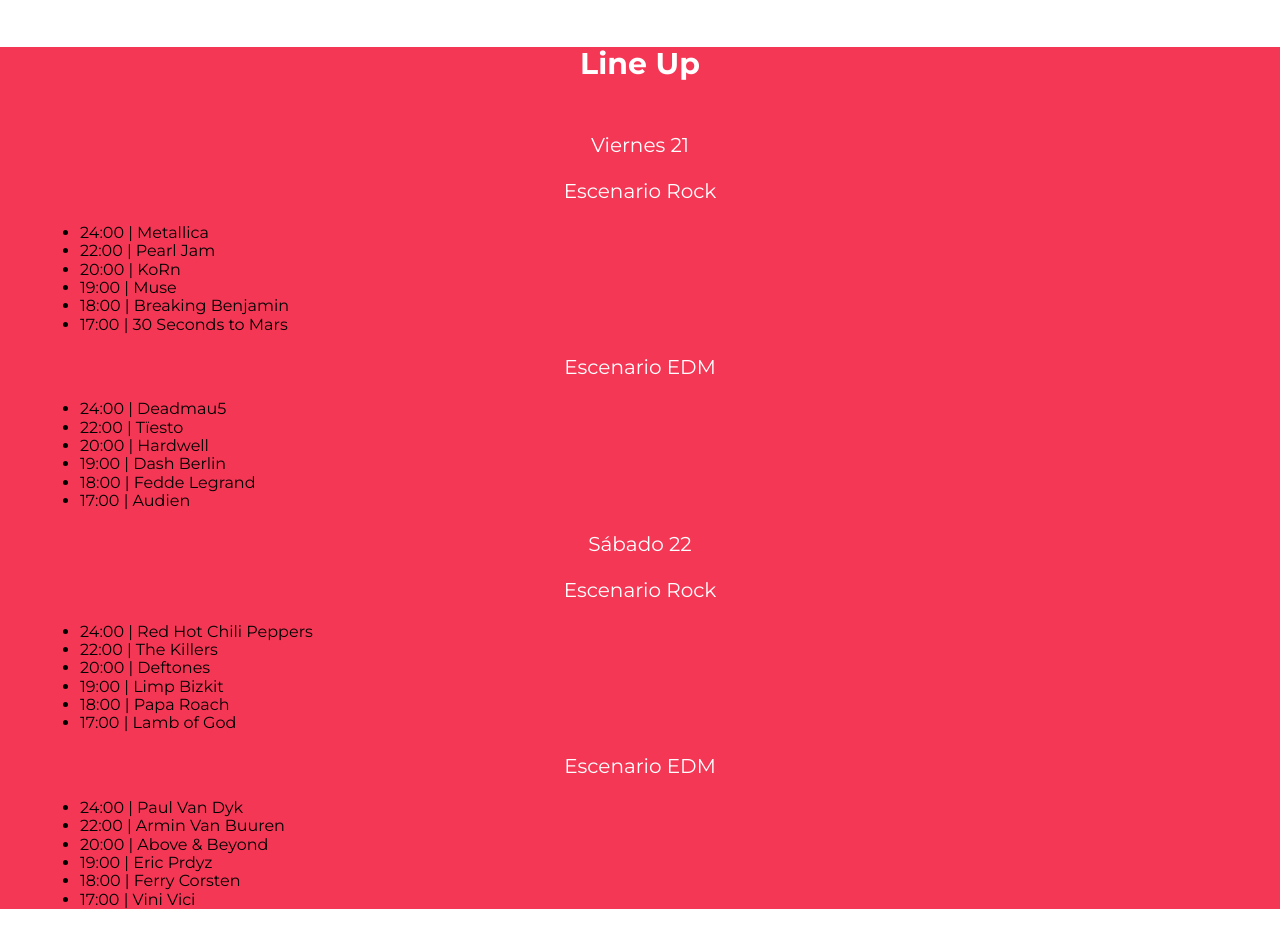
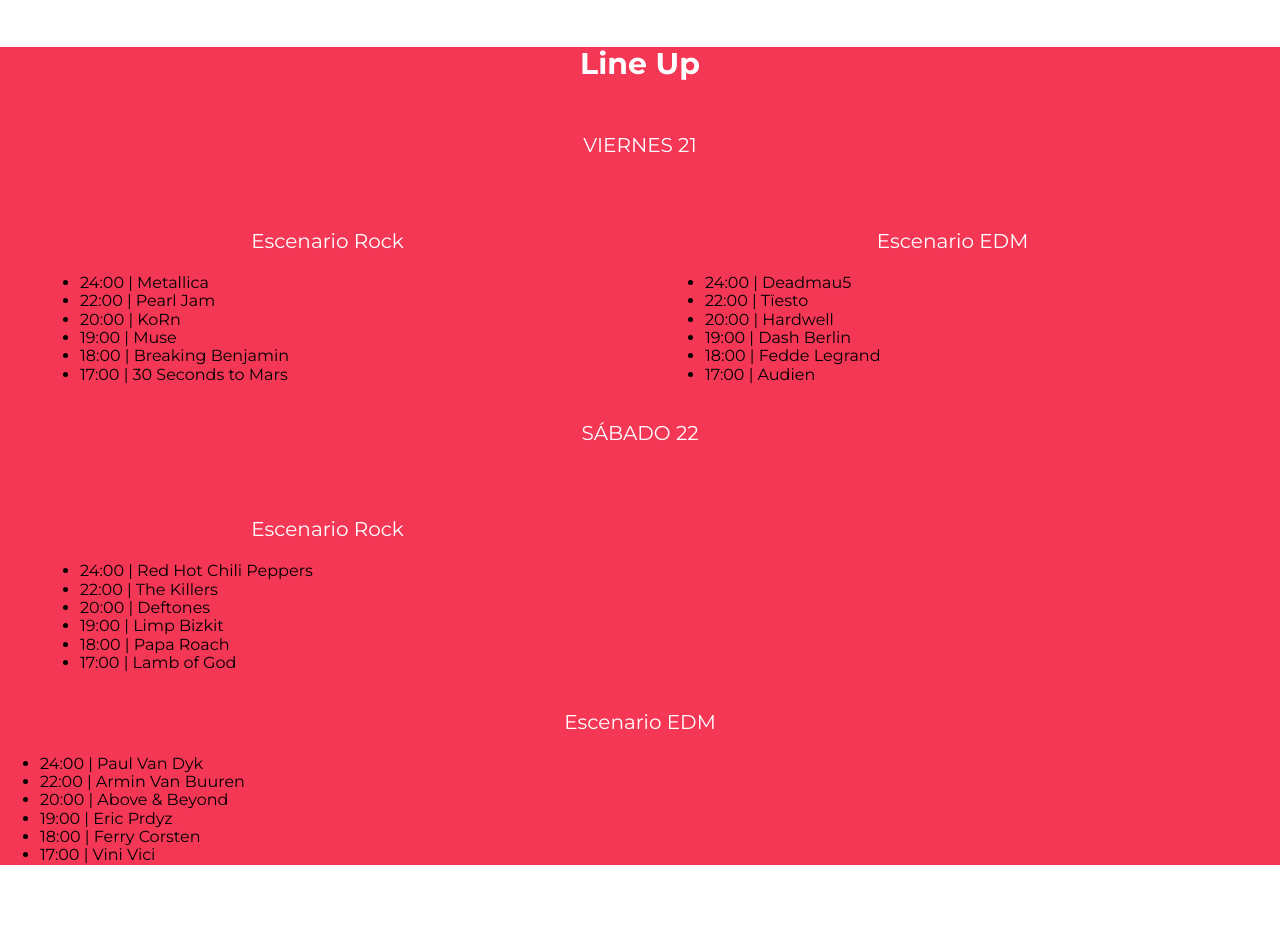
Before and after one commit to davidsm09/festival_music, a website: page index.html in a window 1280 px wide. Shown: the part 1162-2087 px from the top of the page. After the commit the page ends 2043 px from the top, so only its background shows below. Drawn offline with Linux system fonts and the light colour scheme.

Commit message:
estilos lineup2

```diff
--- a/index.html
+++ b/index.html
@@ -96,9 +96,9 @@
                 </ul>
             </div> <!-- escenario -->
 
-        </div><!-- escenarios contenedor -->
 
-        <div class="escenarios-contenedor contenedor">
+
+
             <div class="escenario edm bg-verde">
                 <p class="nombre-escenario">Escenario EDM</p>
 
@@ -124,8 +124,9 @@
                     </li>
                 </ul>
             </div> <!-- escenario -->
+        </div><!-- escenarios contenedor -->
 
-        </div><!-- escenarios contenedor -->
+
         <p class="dia">Sábado 22</p>
 
         <div class="escenarios-contenedor contenedor">
@@ -157,7 +158,7 @@
 
         </div><!-- escenarios contenedor -->
 
-        <div class="escenarios-contenedor contenedor">
+
             <div class="escenario edm bg-amarillo">
                 <p class="nombre-escenario">Escenario EDM</p>
 
@@ -184,7 +185,7 @@
                 </ul>
             </div> <!-- escenario -->
 
-        </div><!-- escenarios contenedor -->
+
     </section>
 
 
--- a/src/scss/layout/_lineUp.scss
+++ b/src/scss/layout/_lineUp.scss
@@ -8,4 +8,16 @@
         text-align: center;
         color: v.$blanco;
     }
+
+    .dia {
+        text-transform: uppercase;
+        margin-bottom: 5rem;
+    }
 }
+
+
+.escenarios-contenedor {
+    @include m.tablet {
+        @include m.grid(2, 5rem)
+    }
+}
```
Also changed, not shown: build/css/app.css.
